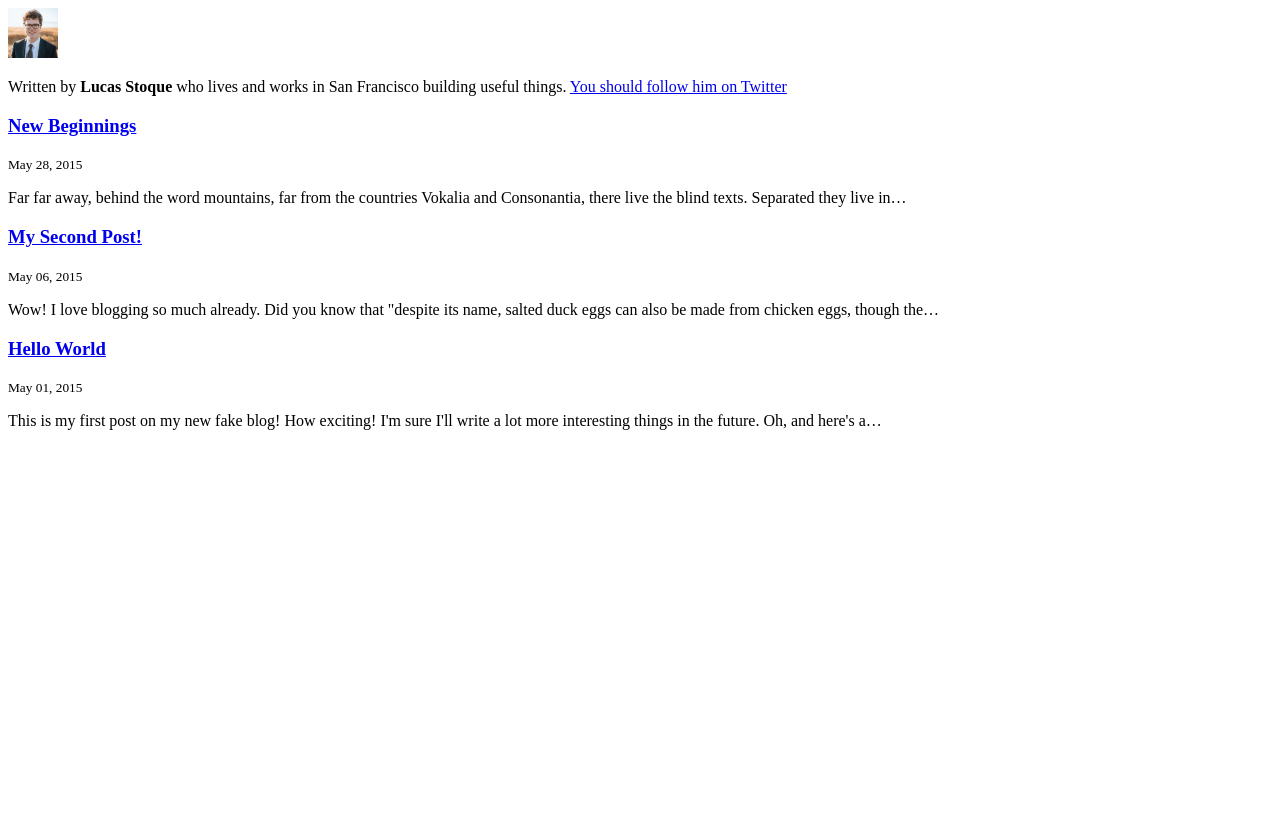
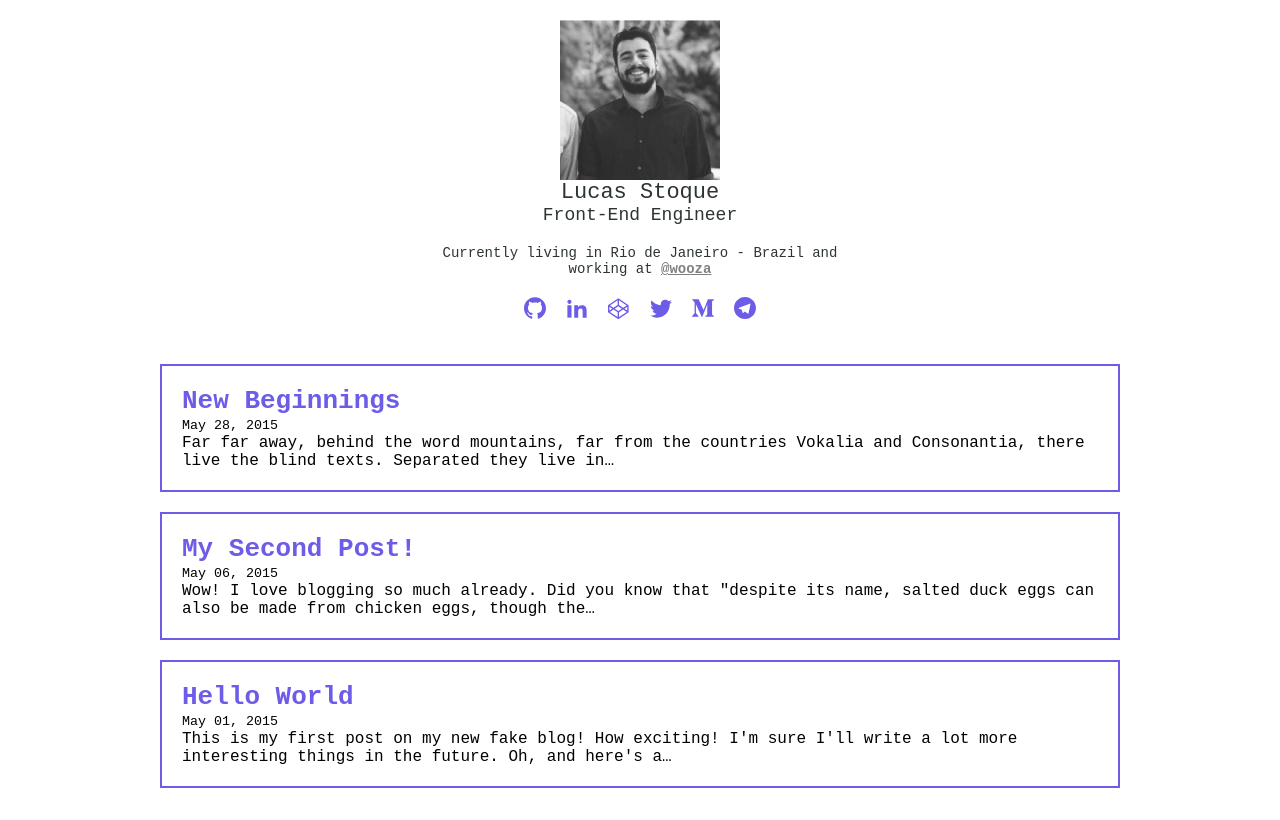
Before and after one commit to stoque/stoque.github.io, a Gatsby site: page / in a window 1280 px wide. Built offline with nearby package versions, Linux system fonts and the light colour scheme; Gatsby itself is replaced by a stand-in of ours.

Commit message:
feat: add components and styles of home page

```diff
--- a/gatsby-config.js
+++ b/gatsby-config.js
@@ -1,11 +1,11 @@
 module.exports = {
   siteMetadata: {
-    title: `Lucas Stoque`,
+    title: `Lucas Stoque - Software Engineer`,
     author: `Lucas Stoque`,
-    description: `A starter blog demonstrating what Gatsby can do.`,
-    siteUrl: `https://gatsby-starter-blog-demo.netlify.com/`,
+    description: 'A blog of a front-end developer',
+    siteUrl: `https://lucastoque.com/`,
     social: {
-      twitter: `kylemathews`,
+      twitter: `ostuqoe`,
     },
   },
   plugins: [
@@ -67,6 +67,7 @@ module.exports = {
       },
     },
     `gatsby-plugin-offline`,
-    `gatsby-plugin-react-helmet`
+    `gatsby-plugin-react-helmet`,
+    `gatsby-plugin-styled-components`
   ],
 }
--- a/package.json
+++ b/package.json
@@ -16,6 +16,7 @@
     "deploy": "gatsby build && gh-pages -d public -b master"
   },
   "dependencies": {
+    "babel-plugin-styled-components": "^1.10.0",
     "gatsby": "^2.0.76",
     "gatsby-image": "^2.0.22",
     "gatsby-plugin-feed": "^2.0.8",
@@ -24,6 +25,7 @@
     "gatsby-plugin-offline": "^2.0.5",
     "gatsby-plugin-react-helmet": "^3.0.0",
     "gatsby-plugin-sharp": "^2.0.6",
+    "gatsby-plugin-styled-components": "^3.0.4",
     "gatsby-remark-copy-linked-files": "^2.0.5",
     "gatsby-remark-images": "^2.0.4",
     "gatsby-remark-prismjs": "^3.0.0",
@@ -35,7 +37,8 @@
     "prismjs": "^1.15.0",
     "react": "^16.5.1",
     "react-dom": "^16.5.1",
-    "react-helmet": "^5.2.0"
+    "react-helmet": "^5.2.0",
+    "styled-components": "^4.1.3"
   },
   "devDependencies": {
     "eslint": "^4.19.1",
--- a/src/components/Bio.js
+++ /dev/null
@@ -1,52 +0,0 @@
-import React from 'react'
-import { StaticQuery, graphql } from 'gatsby'
-import Image from 'gatsby-image'
-
-const Bio = ({  }) => {
-  return (
-    <StaticQuery
-      query={bioQuery}
-      render={data => {
-        const { author, social } = data.site.siteMetadata
-        return (
-          <div>
-            <Image
-              fixed={data.avatar.childImageSharp.fixed}
-              alt={author}
-            />
-            <p>
-              Written by <strong>{author}</strong> who lives and works in San
-              Francisco building useful things.
-              {` `}
-              <a href={`https://twitter.com/${social.twitter}`}>
-                You should follow him on Twitter
-              </a>
-            </p>
-          </div>
-        )
-      }}
-    />
-  )
-}
-
-const bioQuery = graphql`
-  query BioQuery {
-    avatar: file(absolutePath: { regex: "/profile-pic.jpg/" }) {
-      childImageSharp {
-        fixed(width: 50, height: 50) {
-          ...GatsbyImageSharpFixed
-        }
-      }
-    }
-    site {
-      siteMetadata {
-        author
-        social {
-          twitter
-        }
-      }
-    }
-  }
-`
-
-export default Bio
--- a/src/components/Layout.js
+++ b/src/components/Layout.js
@@ -1,9 +1,52 @@
 import React from 'react'
+import { createGlobalStyle, ThemeProvider } from 'styled-components'
+
+import Svgs from './svgs'
+import Avatar from './avatar'
 
 const Layout = ({ children }) => (
   <div>
-    {children}
+    <GlobalStyle />
+    <Svgs />
+    <ThemeProvider theme={theme}>
+      <>
+        <Avatar />
+        {children}
+      </>
+    </ThemeProvider>
   </div>
 )
 
+const theme = {
+  mainColor: '#6c5ce7'
+}
+
+const GlobalStyle = createGlobalStyle`
+  *,
+  *:before,
+  *:after {
+    box-sizing: border-box;
+    margin: 0;
+    padding: 0;
+  }
+
+  html,
+  body {
+    height: 100%
+  }
+
+  body {
+    font-family: 'Roboto Mono', monospace;
+
+    @media (max-width: 992px) {
+      display: flex;
+      align-items: center;
+    }
+  }
+
+  ul {
+    list-style: none;
+  }
+`
+
 export default Layout
--- /dev/null
+++ b/src/components/avatar.js
@@ -0,0 +1,64 @@
+import React from 'react'
+import styled from 'styled-components'
+
+import SocialList from './social-list';
+import avatar from '../../static/images/avatar.png'
+
+const Avatar = () => (
+  <Wrapper>
+    <Image src={avatar} alt="My Pic"/>
+    <Name>Lucas Stoque</Name>
+    <Profession>Front-End Engineer</Profession>
+    <Info>
+      Currently living in Rio de Janeiro - Brazil and working at <Link href="https://wooza.com.br" target="_blank">@wooza</Link>
+    </Info>
+
+    <SocialList />
+  </Wrapper>
+)
+
+const Wrapper = styled.div`
+  align-items: center;
+  color: #2d3436;
+  display: flex;
+  flex-direction: column;
+  margin: 20px 0 0;
+`
+
+const Image = styled.img`
+  opacity: 0.9;
+  width: 160px;
+`
+
+const Name = styled.h1`
+  font-size: 22px;
+  font-weight: 400;
+`
+
+const Profession = styled.h2`
+  font-size: 18px;
+  font-weight: 300;
+`
+
+const Info = styled.h3`
+  font-size: 14px;
+  font-weight: 300;
+  margin: 20px 0 0;
+  text-align: center;
+
+  @media (min-width: 992px) {
+    width: 420px;
+  }
+`
+
+const Link = styled.a`
+  color: gray;
+  font-weight: 700;
+
+  &:hover {
+    color: ${props => props.theme.mainColor};
+    text-decoration: none;
+  }
+`
+
+export default Avatar
--- /dev/null
+++ b/src/components/icon.js
@@ -0,0 +1,18 @@
+import React from 'react'
+import styled from 'styled-components'
+
+const Icon = (props) => (
+  <Svg>
+    <use xlinkHref={`#icon-${props.name}`}></use>
+  </Svg>
+)
+
+const Svg = styled.svg`
+  display: inline-block;
+  fill: rgba(0, 0, 0, 0.8);
+  height: 22px;
+  transition: fill 0.2s linear;
+  width: 22px;
+`
+
+export default Icon
--- /dev/null
+++ b/src/components/social-list.js
@@ -0,0 +1,63 @@
+import React from 'react'
+import Icon from './icon'
+import styled from 'styled-components'
+
+const SocialList = () => (
+  <List>
+    <Item>
+      <Link href="https://github.com/stoque" alt="My GitHub" target="_blank">
+        <Icon name="github"/>
+      </Link>
+    </Item>
+    <Item>
+      <Link href="https://www.linkedin.com/in/lucastoque/" alt="My Linkedin" target="_blank">
+        <Icon name="linkedin"/>
+      </Link>
+    </Item>
+    <Item>
+      <Link href="https://codepen.io/stoque/" alt="My Codepen" target="_blank">
+        <Icon name="codepen"/>
+      </Link>
+    </Item>
+    <Item>
+      <Link href="https://twitter.com/lucaslstoque" alt="My Twitter" target="_blank">
+        <Icon name="twitter"/>
+      </Link>
+    </Item>
+    <Item>
+      <Link href="https://medium.com/@stoque" alt="My Medium" target="_blank">
+        <Icon name="medium"/>
+      </Link>
+    </Item>
+    <Item>
+      <Link href="https://t.me/lucstoque" alt="My Telegram" target="_blank">
+        <Icon name="telegram"/>
+      </Link>
+    </Item>
+  </List>
+)
+
+const List = styled.ul`
+  display: flex;
+  margin: 20px 0 0;
+
+  @media (max-width: 992px) {
+    justify-content: center;
+  }
+`
+const Item = styled.li`
+  &:not(:last-child) {
+    margin: 0 20px 0 0;
+  }
+`
+const Link = styled.a`
+  > svg {
+    fill: ${p => p.theme.mainColor};
+  }
+
+  &:hover > svg {
+    fill: #000;
+  }
+`
+
+export default SocialList
--- /dev/null
+++ b/src/components/svgs.js
@@ -0,0 +1,49 @@
+import React from 'react'
+import styled from 'styled-components'
+
+const Svg = styled.svg`
+  height: 0;
+  overflow: hidden;
+  position: absolute;
+  width: 0;
+`
+
+const Svgs = () => (
+  <Svg aria-hidden="true" version="1.1" xmlns="http://www.w3.org/2000/svg" xmlnsXlink="http://www.w3.org/1999/xlink">
+    <defs>
+      <symbol id="icon-twitter" viewBox="0 0 32 32">
+        <title>twitter</title>
+        <path d="M32 7.075c-1.175 0.525-2.444 0.875-3.769 1.031 1.356-0.813 2.394-2.1 2.887-3.631-1.269 0.75-2.675 1.3-4.169 1.594-1.2-1.275-2.906-2.069-4.794-2.069-3.625 0-6.563 2.938-6.563 6.563 0 0.512 0.056 1.012 0.169 1.494-5.456-0.275-10.294-2.888-13.531-6.862-0.563 0.969-0.887 2.1-0.887 3.3 0 2.275 1.156 4.287 2.919 5.463-1.075-0.031-2.087-0.331-2.975-0.819 0 0.025 0 0.056 0 0.081 0 3.181 2.263 5.838 5.269 6.437-0.55 0.15-1.131 0.231-1.731 0.231-0.425 0-0.831-0.044-1.237-0.119 0.838 2.606 3.263 4.506 6.131 4.563-2.25 1.762-5.075 2.813-8.156 2.813-0.531 0-1.050-0.031-1.569-0.094 2.913 1.869 6.362 2.95 10.069 2.95 12.075 0 18.681-10.006 18.681-18.681 0-0.287-0.006-0.569-0.019-0.85 1.281-0.919 2.394-2.075 3.275-3.394z"></path>
+      </symbol>
+      <symbol id="icon-github" viewBox="0 0 32 32">
+        <title>github</title>
+        <path d="M16 0.395c-8.836 0-16 7.163-16 16 0 7.069 4.585 13.067 10.942 15.182 0.8 0.148 1.094-0.347 1.094-0.77 0-0.381-0.015-1.642-0.022-2.979-4.452 0.968-5.391-1.888-5.391-1.888-0.728-1.849-1.776-2.341-1.776-2.341-1.452-0.993 0.11-0.973 0.11-0.973 1.606 0.113 2.452 1.649 2.452 1.649 1.427 2.446 3.743 1.739 4.656 1.33 0.143-1.034 0.558-1.74 1.016-2.14-3.554-0.404-7.29-1.777-7.29-7.907 0-1.747 0.625-3.174 1.649-4.295-0.166-0.403-0.714-2.030 0.155-4.234 0 0 1.344-0.43 4.401 1.64 1.276-0.355 2.645-0.532 4.005-0.539 1.359 0.006 2.729 0.184 4.008 0.539 3.054-2.070 4.395-1.64 4.395-1.64 0.871 2.204 0.323 3.831 0.157 4.234 1.026 1.12 1.647 2.548 1.647 4.295 0 6.145-3.743 7.498-7.306 7.895 0.574 0.497 1.085 1.47 1.085 2.963 0 2.141-0.019 3.864-0.019 4.391 0 0.426 0.288 0.925 1.099 0.768 6.354-2.118 10.933-8.113 10.933-15.18 0-8.837-7.164-16-16-16z"></path>
+      </symbol>
+      <symbol id="icon-linkedin" viewBox="0 0 32 32">
+        <title>linkedin</title>
+        <path d="M12 12h5.535v2.837h0.079c0.77-1.381 2.655-2.837 5.464-2.837 5.842 0 6.922 3.637 6.922 8.367v9.633h-5.769v-8.54c0-2.037-0.042-4.657-3.001-4.657-3.005 0-3.463 2.218-3.463 4.509v8.688h-5.767v-18z"></path>
+        <path d="M2 12h6v18h-6v-18z"></path>
+        <path d="M8 7c0 1.657-1.343 3-3 3s-3-1.343-3-3c0-1.657 1.343-3 3-3s3 1.343 3 3z"></path>
+      </symbol>
+      <symbol id="icon-codepen" viewBox="0 0 32 32">
+        <title>codepen</title>
+        <path d="M29.555 11.501l-14-9.333c-0.336-0.224-0.774-0.224-1.109 0l-14 9.333c-0.278 0.185-0.445 0.498-0.445 0.832v9.333c0 0.334 0.167 0.647 0.445 0.832l14 9.333c0.168 0.112 0.361 0.168 0.555 0.168s0.387-0.056 0.555-0.168l14-9.333c0.278-0.185 0.445-0.498 0.445-0.832v-9.333c0-0.334-0.167-0.647-0.445-0.832zM15 20.465l-5.197-3.465 5.197-3.465 5.197 3.465-5.197 3.465zM16 11.798v-6.93l11.197 7.465-5.197 3.465-6-4zM14 11.798l-6 4-5.197-3.465 11.197-7.465v6.93zM6.197 17l-4.197 2.798v-5.596l4.197 2.798zM8 18.202l6 4v6.93l-11.197-7.465 5.197-3.465zM16 22.202l6-4 5.197 3.465-11.197 7.465v-6.93zM23.803 17l4.197-2.798v5.596l-4.197-2.798z"></path>
+      </symbol>
+      <symbol id="icon-back" viewBox="0 0 32 32">
+        <title>circle-left</title>
+        <path d="M16 32c8.837 0 16-7.163 16-16s-7.163-16-16-16-16 7.163-16 16 7.163 16 16 16zM16 3c7.18 0 13 5.82 13 13s-5.82 13-13 13-13-5.82-13-13 5.82-13 13-13z"></path>
+        <path d="M20.914 9.914l-2.829-2.829-8.914 8.914 8.914 8.914 2.828-2.828-6.086-6.086z"></path>
+      </symbol>
+      <symbol id="icon-medium" viewBox="0 0 32 32">
+        <title>medium</title>
+        <path d="M3.795 8.48c0.040-0.393-0.111-0.781-0.404-1.045l-2.987-3.6v-0.537h9.276l7.171 15.727 6.304-15.727h8.845v0.537l-2.556 2.449c-0.22 0.168-0.329 0.444-0.284 0.717v18c-0.045 0.272 0.064 0.547 0.284 0.716l2.493 2.449v0.537h-12.547v-0.537l2.583-2.509c0.253-0.253 0.253-0.328 0.253-0.717v-14.548l-7.187 18.251h-0.969l-8.367-18.251v12.232c-0.069 0.515 0.101 1.032 0.463 1.404l3.36 4.080v0.536h-9.527v-0.537l3.36-4.080c0.36-0.371 0.52-0.893 0.435-1.403v-14.144z"></path>
+      </symbol>
+      <symbol id="icon-telegram" viewBox="0 0 32 32">
+        <title>telegram</title>
+        <path d="M16 0c-8.838 0-16 7.162-16 16s7.162 16 16 16 16-7.163 16-16-7.163-16-16-16zM23.863 10.969l-2.625 12.369c-0.181 0.881-0.712 1.087-1.45 0.681l-4-2.956-1.919 1.869c-0.225 0.219-0.4 0.4-0.8 0.4-0.519 0-0.431-0.194-0.606-0.688l-1.363-4.475-3.956-1.231c-0.856-0.262-0.862-0.85 0.194-1.269l15.412-5.95c0.7-0.319 1.381 0.169 1.113 1.25z"></path>
+      </symbol>
+    </defs>
+  </Svg>
+)
+
+export default Svgs
--- /dev/null
+++ b/src/html.js
@@ -0,0 +1,39 @@
+import React from "react"
+import PropTypes from "prop-types"
+
+export default class HTML extends React.Component {
+  render() {
+    return (
+      <html {...this.props.htmlAttributes}>
+        <head>
+          <meta charSet="utf-8" />
+          <meta httpEquiv="x-ua-compatible" content="ie=edge" />
+          <meta
+            name="viewport"
+            content="width=device-width, initial-scale=1, shrink-to-fit=no"
+          />
+          <link href="https://fonts.googleapis.com/css?family=Roboto+Mono:300,400,700" rel="stylesheet" />
+          {this.props.headComponents}
+        </head>
+        <body {...this.props.bodyAttributes}>
+          {this.props.preBodyComponents}
+          <div
+            key={`body`}
+            id="___gatsby"
+            dangerouslySetInnerHTML={{ __html: this.props.body }}
+          />
+          {this.props.postBodyComponents}
+        </body>
+      </html>
+    )
+  }
+}
+
+HTML.propTypes = {
+  htmlAttributes: PropTypes.object,
+  headComponents: PropTypes.array,
+  bodyAttributes: PropTypes.object,
+  preBodyComponents: PropTypes.array,
+  body: PropTypes.string,
+  postBodyComponents: PropTypes.array,
+}
--- a/src/pages/index.js
+++ b/src/pages/index.js
@@ -1,7 +1,7 @@
 import React, { Component } from 'react'
 import { Link, graphql } from 'gatsby'
+import styled from 'styled-components';
 
-import Bio from '../components/bio'
 import Layout from '../components/layout'
 import SEO from '../components/seo'
 
@@ -16,25 +16,54 @@ class BlogIndex extends Component {
           title="All posts"
           keywords={[`blog`, `gatsby`, `javascript`, `react`]}
         />
-        <Bio />
+        <PostList>
           {posts.map(({ node }) => {
             const title = node.frontmatter.title || node.fields.slug
             return (
-            <div key={node.fields.slug}>
-              <h3>
+              <Post key={node.fields.slug}>
+                <Title>
                   <Link to={node.fields.slug}>
                     {title}
                   </Link>
-              </h3>
+                </Title>
                 <small>{node.frontmatter.date}</small>
                 <p dangerouslySetInnerHTML={{ __html: node.excerpt }} />
-            </div>
+              </Post>
             )
           })}
+        </PostList>
       </Layout>
     )
   }
 }
+
+const PostList = styled.ul`
+  margin: 40px auto 0 auto;
+  max-width: 1000px;
+  padding: 0 20px;
+`
+
+const Post = styled.li`
+  border: 2px solid #6c5ce7;
+  padding: 20px;
+
+  &:not(:last-child) {
+    margin: 0 0 20px 0;
+  }
+`
+
+const Title = styled.h3`
+  font-size: 26px;
+
+  > a {
+    color: #6c5ce7;
+    text-decoration: none;
+
+    &:hover {
+      text-decoration: underline;
+    }
+  }
+`
 
 export default BlogIndex
 
--- a/src/templates/blog-post.js
+++ b/src/templates/blog-post.js
@@ -1,7 +1,6 @@
 import React, { Component } from 'react'
 import { Link, graphql } from 'gatsby'
 
-import Bio from '../components/bio'
 import Layout from '../components/layout'
 import SEO from '../components/seo'
 
@@ -18,7 +17,6 @@ const BlogPostTemplate = ({ data, pageContext, location }) => {
       </p>
       <div dangerouslySetInnerHTML={{ __html: post.html }} />
       <hr />
-      <Bio />
 
       <ul>
         <li>
```
Also changed, not shown: static/images/avatar.png (added), 1 other file. Lines whose indentation alone changed are shown as unchanged.
